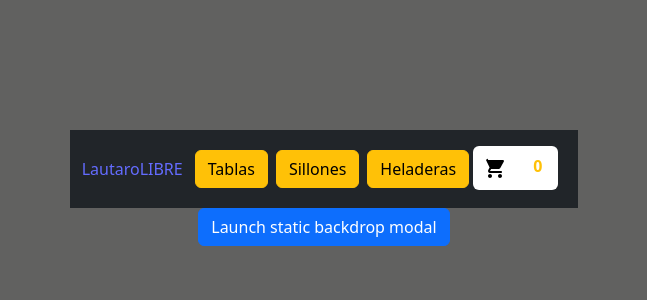
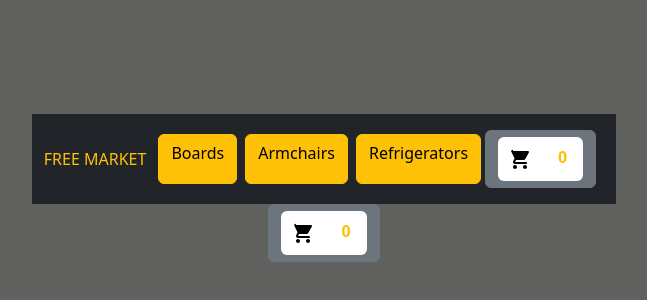
Before and after one commit to LLBdeveloper/eshopFIREBASE, a React (Vite) app: page /cart in a window 1280 px wide. Shown: the part 212-512 px from the top of the page, without its empty margins (316-963 px from the left). Built offline with nearby package versions, Linux system fonts and the light colour scheme.

Commit message:
por instalar firebase, pendiente terminar carrito y checkout

```diff
--- a/package.json
+++ b/package.json
@@ -11,6 +11,7 @@
   },
   "dependencies": {
     "bootstrap": "^5.3.2",
+    "firebase": "^10.8.0",
     "react": "^18.2.0",
     "react-bootstrap": "^2.10.0",
     "react-dom": "^18.2.0",
--- a/src/App.jsx
+++ b/src/App.jsx
@@ -5,7 +5,7 @@ import { BrowserRouter, Routes, Route } from 'react-router-dom'
 import ItemDetailContainer from './components/main/ItemDetailContainer'
 import NotificactionProvider from './notification/NotificactionProvider'
 import { CartProvider } from './components/main/CartContext'
-import CartModal from './components/main/Cart'
+import CartModal from './components/main/CartModal'
 
 
 function App() {
--- a/src/components/header/NavBar.jsx
+++ b/src/components/header/NavBar.jsx
@@ -4,7 +4,8 @@ import Navbar from 'react-bootstrap/Navbar';
 import { getCategories } from '../../mocks/asyncMock';
 import { useEffect, useState } from 'react';
 import { Link } from 'react-router-dom';
-import CartWidget from '../main/CartWidget';
+import CartModal from '../main/CartModal';
+// import CartWidget from '../main/CartWidget';
 
 function NavBar() {
 
@@ -22,14 +23,15 @@ function NavBar() {
         <>
             <Navbar bg="dark" data-bs-theme="dark">
                 <Container>
-                    <Link to="/" >LautaroLIBRE</Link>
+                    <Link to="/" className='text-warning' >FREE MARKET</Link>
                     <Nav className="me-auto p-2">
                         {categories.map(cat =>{
                             return (
                                 <Link className="btn btn-warning m-1 " key={cat.id} to={`/category/${cat.slug}`}>{cat.description}</Link>
                             )
                         })}
-                        <Link to='/cart'><CartWidget/></Link>
+                        <CartModal  />
+                        {/* <Link to=''></Link> */}
                     </Nav>
                 </Container>
             </Navbar>
--- a/src/components/main/Cart.jsx
+++ /dev/null
@@ -1,41 +0,0 @@
-import { useState } from 'react';
-import Button from 'react-bootstrap/Button';
-import Modal from 'react-bootstrap/Modal';
-
-function Example() {
-    const [show, setShow] = useState(false);
-
-    const handleClose = () => setShow(false);
-    const handleShow = () => setShow(true);
-
-    return (
-        <>
-        <Button variant="primary" onClick={handleShow}>
-            Launch static backdrop modal
-        </Button>
-
-        <Modal
-            show={show}
-            onHide={handleClose}
-            backdrop="static"
-            keyboard={false}
-        >
-            <Modal.Header closeButton>
-            <Modal.Title>Modal title</Modal.Title>
-            </Modal.Header>
-            <Modal.Body>
-            I will not close if you click outside me. Do not even try to press
-            escape key.
-            </Modal.Body>
-            <Modal.Footer>
-            <Button variant="secondary" onClick={handleClose}>
-                Close
-            </Button>
-            <Button variant="primary">Understood</Button>
-            </Modal.Footer>
-        </Modal>
-        </>
-    );
-}
-
-export default Example;
--- /dev/null
+++ b/src/components/main/CartModal.jsx
@@ -0,0 +1,59 @@
+import { useState } from 'react';
+import Button from 'react-bootstrap/Button';
+import Modal from 'react-bootstrap/Modal';
+import CartWidget from './CartWidget';
+
+import { useCart } from './CartContext'
+
+
+function CartModal() {
+    const [show, setShow] = useState(false);
+
+    const handleClose = () => setShow(false);
+    const handleShow = () => setShow(true);
+
+    const {cart} = useCart()
+
+
+
+
+    console.log(cart)
+
+
+    return (
+        <>
+            <Button variant="secondary" onClick={handleShow}>
+                <CartWidget/>
+            </Button>
+
+            <Modal
+                show={show}
+                onHide={handleClose}
+                backdrop="static"
+                keyboard={false}
+            >
+                <Modal.Header closeButton>
+                    <Modal.Title>
+                        <p>SHOPPING CART</p>
+                    </Modal.Title>
+                </Modal.Header>
+                <Modal.Body>
+                    <p>INFORMATION OF YOUR CART WITH DETAILS</p>
+                    <p>CANT    DETAIL        PRICE</p>
+                    <p>02-tabla balance board-$38500</p>
+
+                </Modal.Body>
+                <Modal.Footer>
+                    <Button variant="secondary" onClick={handleClose}>
+                        Close
+                    </Button>
+                    <Button variant="success">
+                        Buy Now
+                    </Button>
+                </Modal.Footer>
+            </Modal>
+        </>
+    );
+}
+
+export default CartModal;
--- a/src/components/main/CartWidget.jsx
+++ b/src/components/main/CartWidget.jsx
@@ -1,6 +1,7 @@
 import './CartWidget.css'
 import { useCart } from './CartContext'
 import cart from '../../../public/icons/cart.svg';
+// import CartModal from './Cart'
 
 const CartWidget = () => {
 
@@ -8,7 +9,7 @@ const CartWidget = () => {
 
 
     return (
-        <div to='/cart' className='CartWidget text-warning fw-bold bg-white rounded' >
+        <div to='' className='CartWidget text-warning fw-bold bg-white rounded' >
             <img style={{
                 background: 'white',
                 padding: '10px'
--- a/src/mocks/asyncMock.js
+++ b/src/mocks/asyncMock.js
@@ -13,9 +13,9 @@ const products = [
 ]
 
 const categories = [
-    {id: '1', description: 'Tablas', slug: 'tabla'},
-    {id: '2', description: 'Sillones', slug: 'sillon'},
-    {id: '3', description: 'Heladeras', slug: 'heladera'},
+    {id: '1', description: 'Boards', slug: 'tabla'},
+    {id: '2', description: 'Armchairs', slug: 'sillon'},
+    {id: '3', description: 'Refrigerators', slug: 'heladera'},
 ]
 
 export const getCategories = () => {
```
Also changed, not shown: src/services/firebase/firebaseConfig.js (added, +16 -0 lines), src/components/main/cart.svg (added), 1 other file (tests, documents, lock files or other folders).
